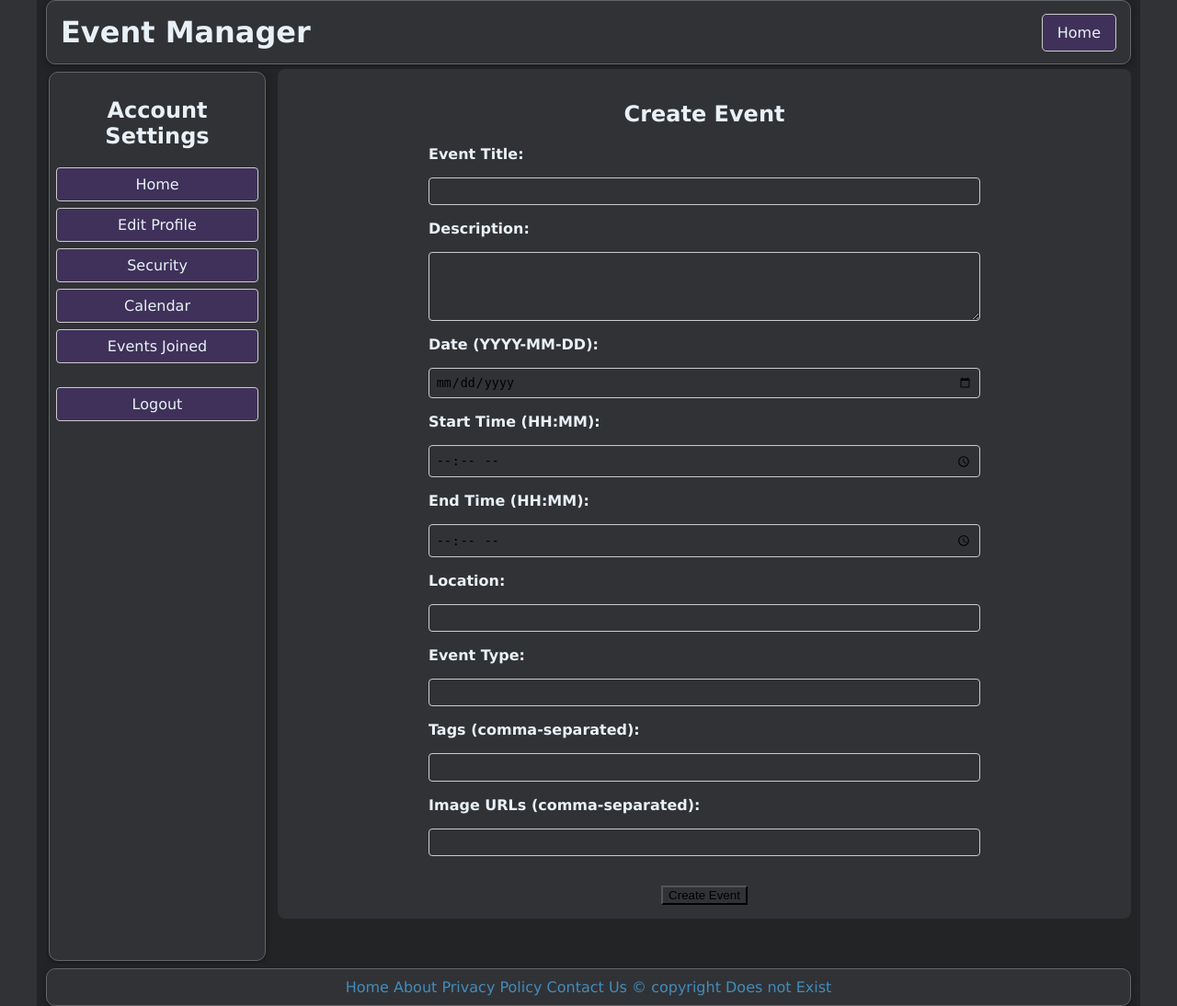
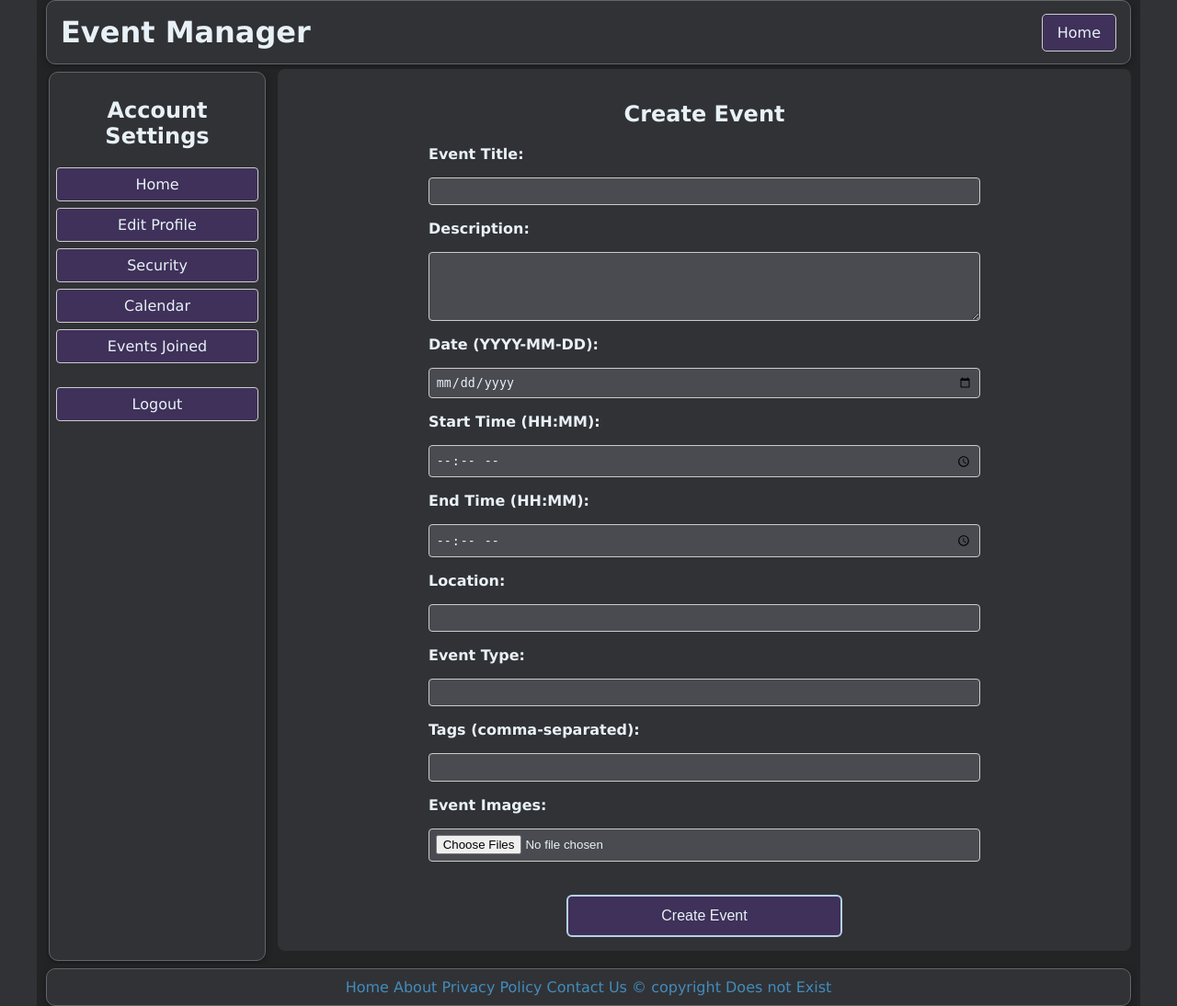
Before and after one commit to kyk37/final_project, a FastAPI app: template templates/create_event.html in a window 1280 px wide. Shown: the whole page at 92% size. Run offline with FastAPI, Linux system fonts and the light colour scheme; the template is opened without the code that fills it, so the values that code supplies are empty; parts of the project's set-up code (start-up, migrations or seed data) failed here and were passed over.

Commit message:
fixed image upload creation
creation image upload works

```diff
--- a/main.py
+++ b/main.py
@@ -1,6 +1,6 @@
 import os
 from pydantic import BaseModel
-from typing import Annotated, Optional
+from typing import Annotated, Optional, List
 from contextlib import asynccontextmanager
 from jose import JWTError, jwt
 
@@ -688,9 +688,9 @@
     location: str = Form(...),
     event_type: str = Form(...),
     event_tags: str = Form(None),
-    event_img_urls: str = Form(None)
+    event_img_urls: Optional[List[UploadFile]] = File(None),
 ):
-    ''' Create Events!'''
+    ''' Create Events! '''
     if organizer is None or not organizer.is_organizer:
         response = RedirectResponse(url="/login", status_code=303)
         response.set_cookie("message", "Please log in as an organizer", max_age=5)
@@ -704,9 +704,21 @@
         end_dt = datetime.combine(parsed_date, parsed_end_time)
 
         is_archived = end_dt < datetime.now()
-
         full_organizer_name = f"{organizer.first_name} {organizer.last_name}"
 
+        image_paths = []
+        if event_img_urls:
+            os.makedirs("static/uploads", exist_ok=True)
+            for img in event_img_urls:
+                if img and img.filename:
+                    ext = os.path.splitext(img.filename)[-1]
+                    filename = f"event_{organizer.uid}_{datetime.now().strftime('%Y%m%d%H%M%S')}_{img.filename}"
+                    save_path = f"static/uploads/{filename}"
+                    with open(save_path, "wb") as f:
+                        f.write(img.file.read())
+                    image_paths.append(f"/static/uploads/{filename}")
+
+        # ⬇️ Now create the event with correct image_urls string
         new_event = EventBase(
             owner_uid=organizer.uid,
             title=title,
@@ -717,7 +729,7 @@
             event_type=event_type,
             organizer=full_organizer_name,
             tags=event_tags,
-            image_urls=event_img_urls,
+            image_urls=",".join(image_paths),
             description=description,
             archived=is_archived
         )
@@ -728,7 +740,6 @@
         db.add(new_event)
         db.commit()
         db.refresh(new_event)
-
 
         return templates.TemplateResponse("create_event.html", {
             "request": request,
@@ -748,6 +759,7 @@
             "request": request,
             "error": "An unexpected error occurred while creating the event."
         })
+
 
 
 
--- a/static/styles.css
+++ b/static/styles.css
@@ -442,6 +442,46 @@
   width: 80%;
   color: white;
   border-radius: 10px;
+}
+
+
+.form-grid {
+  display: grid;
+  grid-template-columns: 1fr;
+  gap: 1em;
+  max-width: 600px;
+  margin: 0 auto;
+}
+
+.form-grid label {
+  font-weight: bold;
+  color: var(--text);
+}
+
+.form-grid input,
+.form-grid textarea {
+  padding: 12px;
+  border-radius: 6px;
+  background-color: var(--background-700);
+  color: var(--text);
+  border: 1px solid var(--background-600);
+}
+
+.form-grid input::placeholder,
+.form-grid textarea::placeholder {
+  color: var(--text-300);
+}
+
+.success-message {
+  color: limegreen;
+  text-align: center;
+  font-weight: bold;
+}
+
+.error-message {
+  color: red;
+  text-align: center;
+  font-weight: bold;
 }
 
 #modal-event-images img {
--- a/templates/create_event.html
+++ b/templates/create_event.html
@@ -82,7 +82,8 @@
             <p class="error-message">{{ error }}</p>
           {% endif %}
 
-          <form method="post" action="/organizer/create_event" class="form-grid">
+          <form method="post" action="/organizer/create_event" enctype="multipart/form-data" class="form-grid">
+
             <label for="title">Event Title:</label>
             <input type="text" name="title" required>
 
@@ -107,11 +108,11 @@
             <label for="event_tags">Tags (comma-separated):</label>
             <input type="text" name="event_tags">
 
-            <label for="event_img_urls">Image URLs (comma-separated):</label>
-            <input type="text" name="event_img_urls">
+            <label for="event_img_urls">Event Images:</label>
+            <input type="file" name="event_img_urls" accept="image/*" multiple>
 
-            <div style="text-align:center; margin-top: 1em;">
-              <button type="submit" class="login-btn">Create Event</button>
+            <div class="button-row" style="justify-content: center;">
+              <button type="submit" class="submit-btn">Create Event</button>
             </div>
           </form>
         </div>
```
Also changed, not shown: static/uploads/event_3_20250422004852_CNX_UPhysics_13_07_spacetime.png (added), static/uploads/event_3_20250422004852_black hole.jpg (added), user_database.db.
